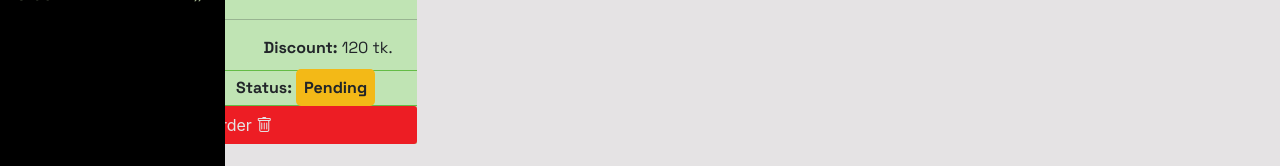
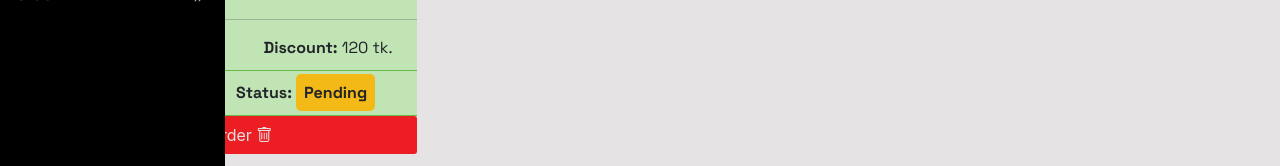
Before and after one commit to Unicon-Solution-Limited/dishco_frontend, a React (Create React App) app: page /MyOrder in a window 1280 px wide. Shown: the part 427-593 px from the top of the page. Built offline with nearby package versions, Linux system fonts and the light colour scheme; no server answers.

Commit message:
padding added

```diff
--- a/src/Components/Dashboard/DashboardPage/OrderManagement/OrderManagement.css
+++ b/src/Components/Dashboard/DashboardPage/OrderManagement/OrderManagement.css
@@ -81,7 +81,7 @@
   justify-content: space-around;
   border-top: 1px solid var(--green);
   border-bottom: 1px solid var(--green);
-  padding: 5px 0;
+  padding: 10px 0;
 }
 
 .order_image {
```
